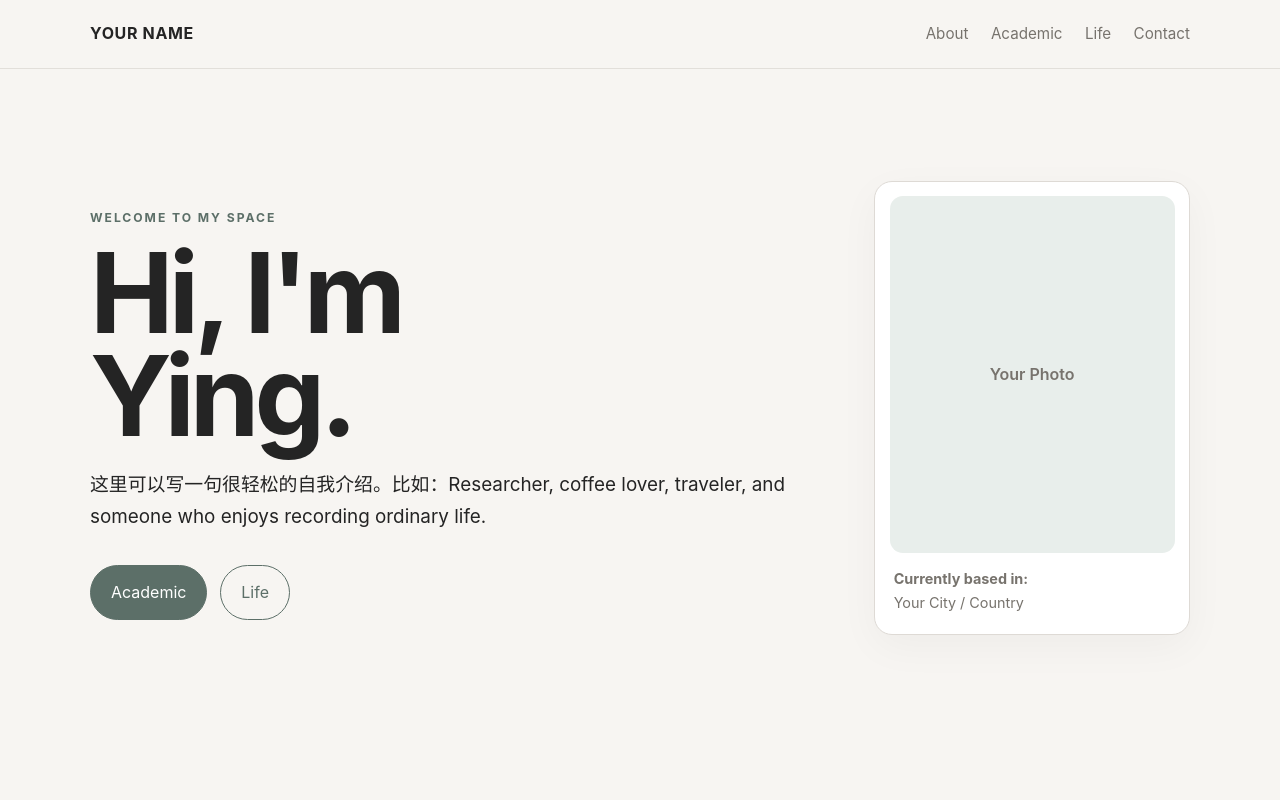
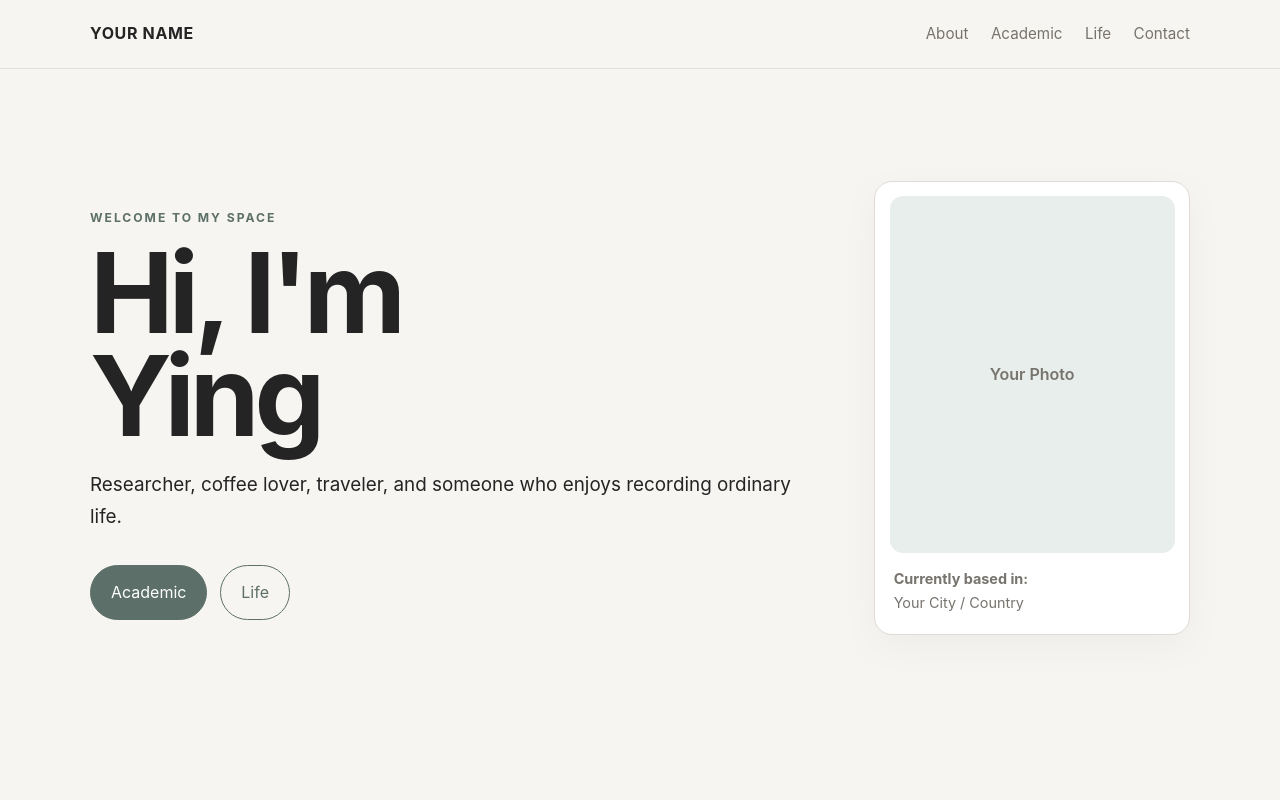
Before and after one commit to ying-flying01-cmd/ying-flying01-cmd.github.io, a plain HTML site: page index.html in a window 1280 px wide. Shown: the top 800 px of the page. Drawn offline with Linux system fonts and the light colour scheme.

Commit message:
Update index.html

```diff
--- a/index.html
+++ b/index.html
@@ -23,8 +23,8 @@
     <div class="container hero-grid">
       <div class="hero-copy">
         <p class="small-label">WELCOME TO MY SPACE</p>
-        <h1>Hi, I'm<br>Ying.</h1>
-        <p class="lead">这里可以写一句很轻松的自我介绍。比如：Researcher, coffee lover, traveler, and someone who enjoys recording ordinary life.</p>
+        <h1>Hi, I'm<br>Ying</h1>
+        <p class="lead">Researcher, coffee lover, traveler, and someone who enjoys recording ordinary life.</p>
         <div class="hero-links">
           <a class="button primary" href="#academic">Academic</a>
           <a class="button secondary" href="#life">Life</a>
```
